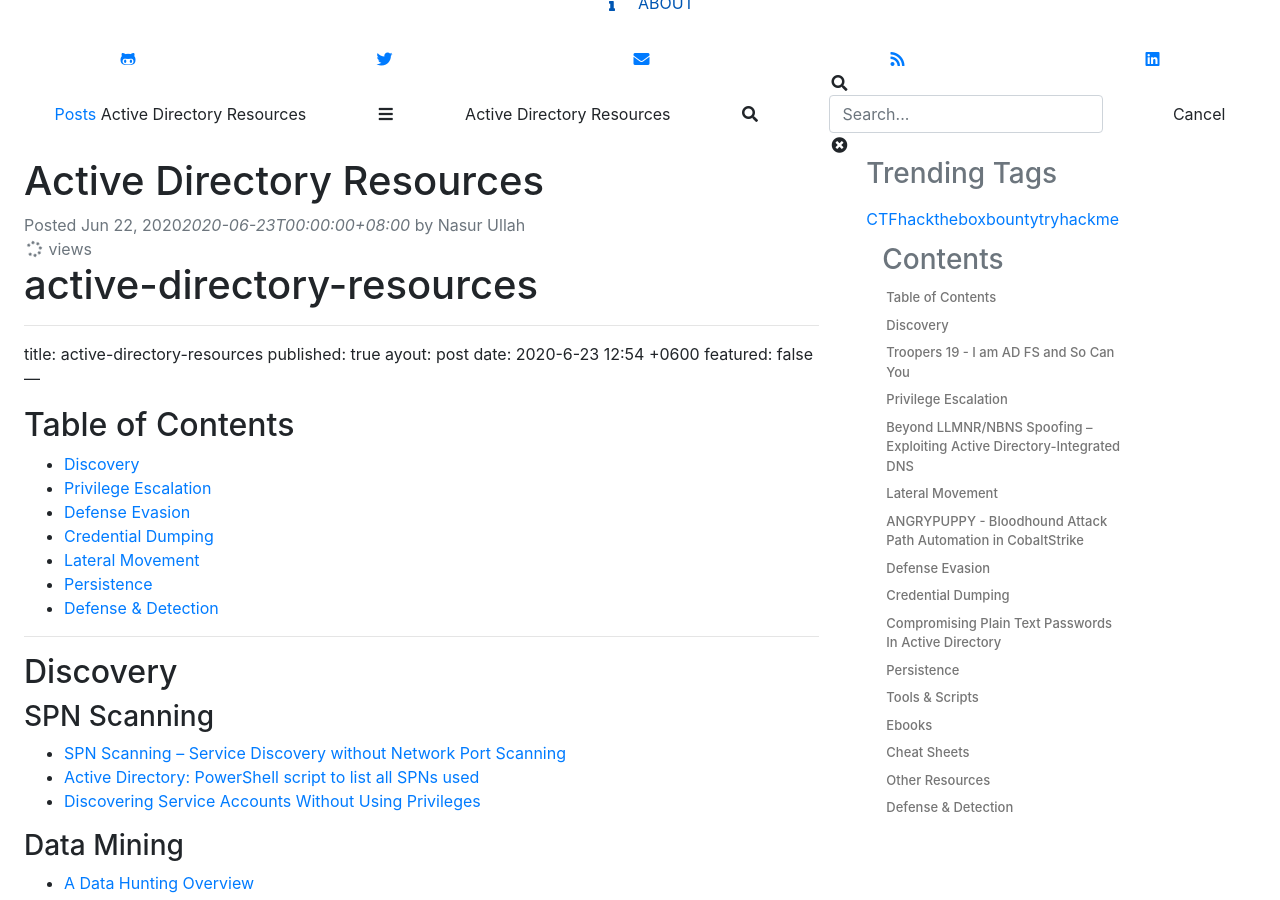
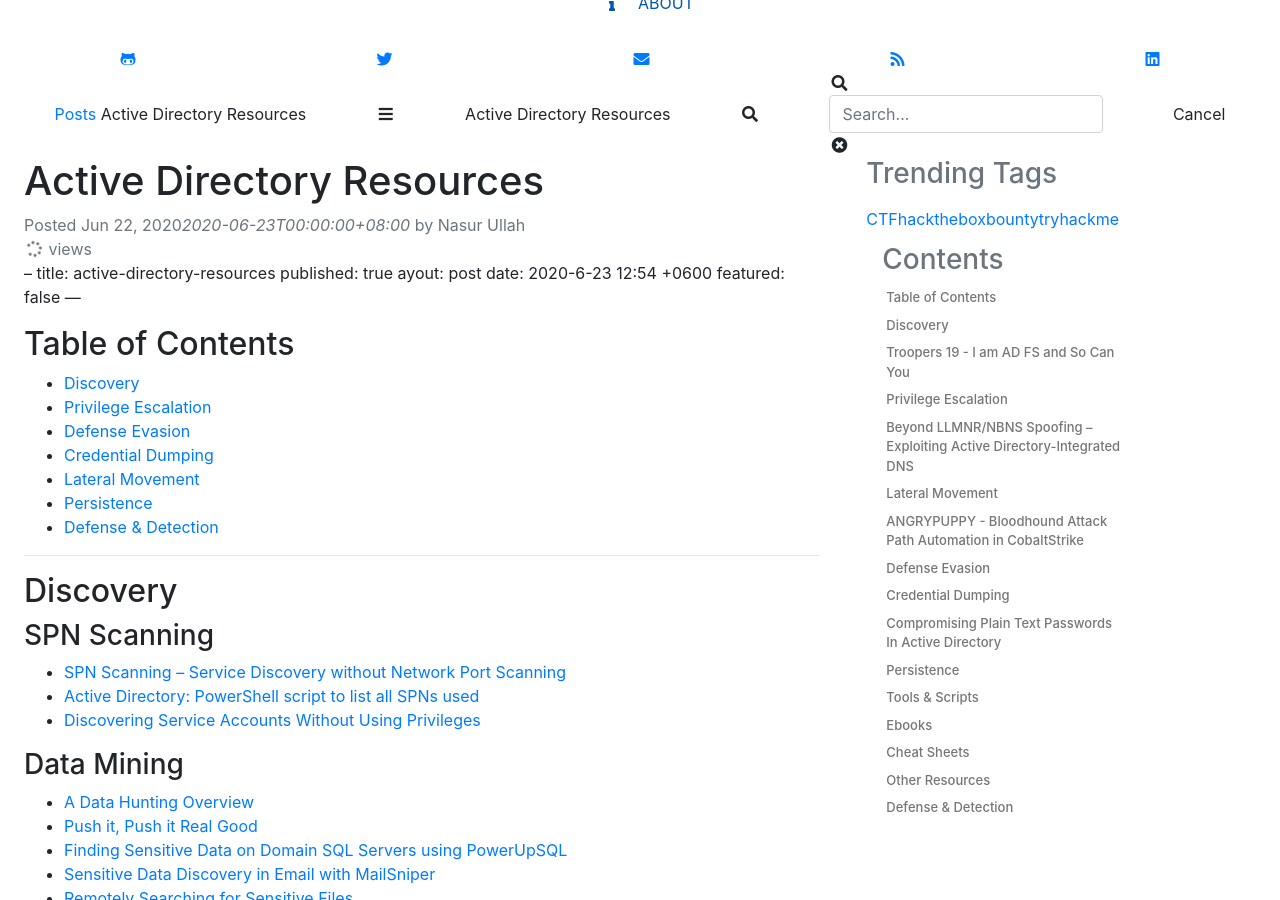
Before and after one commit to Spy0x7/Spy0x7.github.io, a Jekyll site: the page built from _posts/2020-6-23-active-directory-resources.md, in a window 1280 px wide and 900 px high, scrolled down 900 px. Built offline with Jekyll 4.4.1, drawn with Linux system fonts in a browser that asks for light colours; nearby versions of some CDN libraries; comment, search, counter and statistics services are not loaded.

Commit message:
Update 2020-6-23-active-directory-resources.md

```diff
--- a/_posts/2020-6-23-active-directory-resources.md
+++ b/_posts/2020-6-23-active-directory-resources.md
@@ -1,6 +1,4 @@
-# active-directory-resources
-
----
+--
 title: active-directory-resources
 published: true
 ayout: post
```
